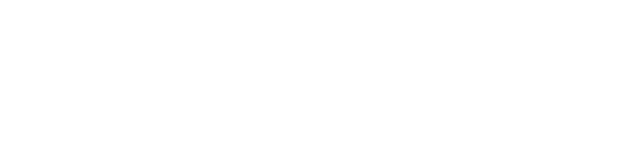
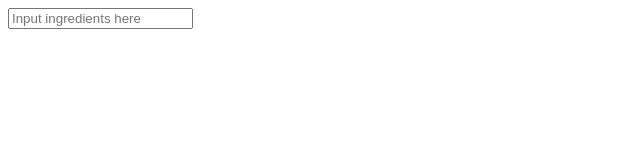
Before and after one commit to chrisfoose/foodhero, a plain HTML site: page index.html in a window 1280 px wide. Shown: the whole page, without its empty margins (0-640 px from the left). Drawn offline with Linux system fonts and the light colour scheme.

Commit message:
adding javascript

```diff
--- a/foodhero.js
+++ b/foodhero.js
@@ -10,3 +10,14 @@ fetch('https://edamam-food-and-grocery-database.p.rapidapi.com/parser?ingr=apple
 	.then(response => response.json())
 	.then(response => console.log(response))
 	.catch(err => console.error(err));
+
+    userInput = "";
+
+    function getFood() {
+        userInput = document.getElementById("userInput");
+
+    };
+
+    function findFood() {
+
+    };
--- a/index.html
+++ b/index.html
@@ -12,7 +12,18 @@
     <div class="container">
         <div id="results"></div>
 
+        <div id="input">
+            <input
+                type="text"
+                name="q"
+                placeholder="Input ingredients here"
+                id="userInput"
+            />
+
+        </div>
+
     </div>
+
 
 
 <script src="./foodhero.js" />
```
